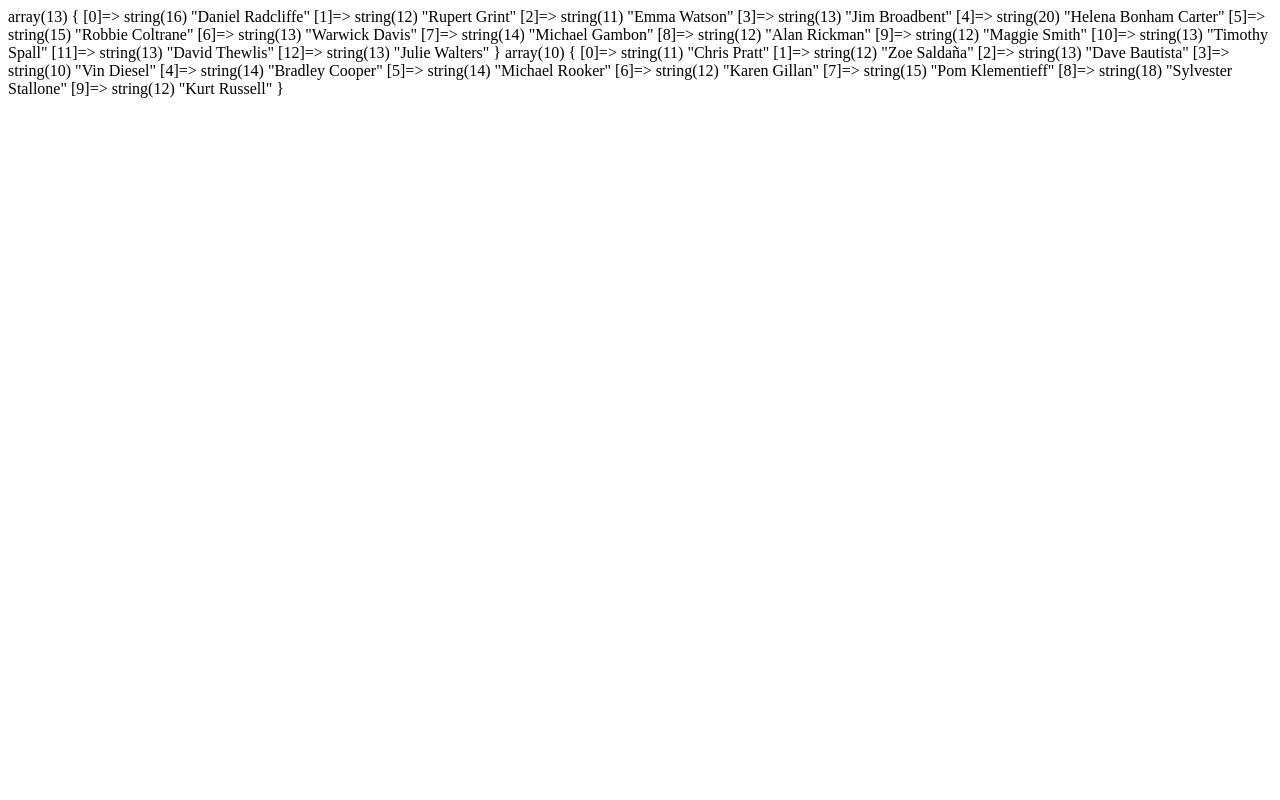
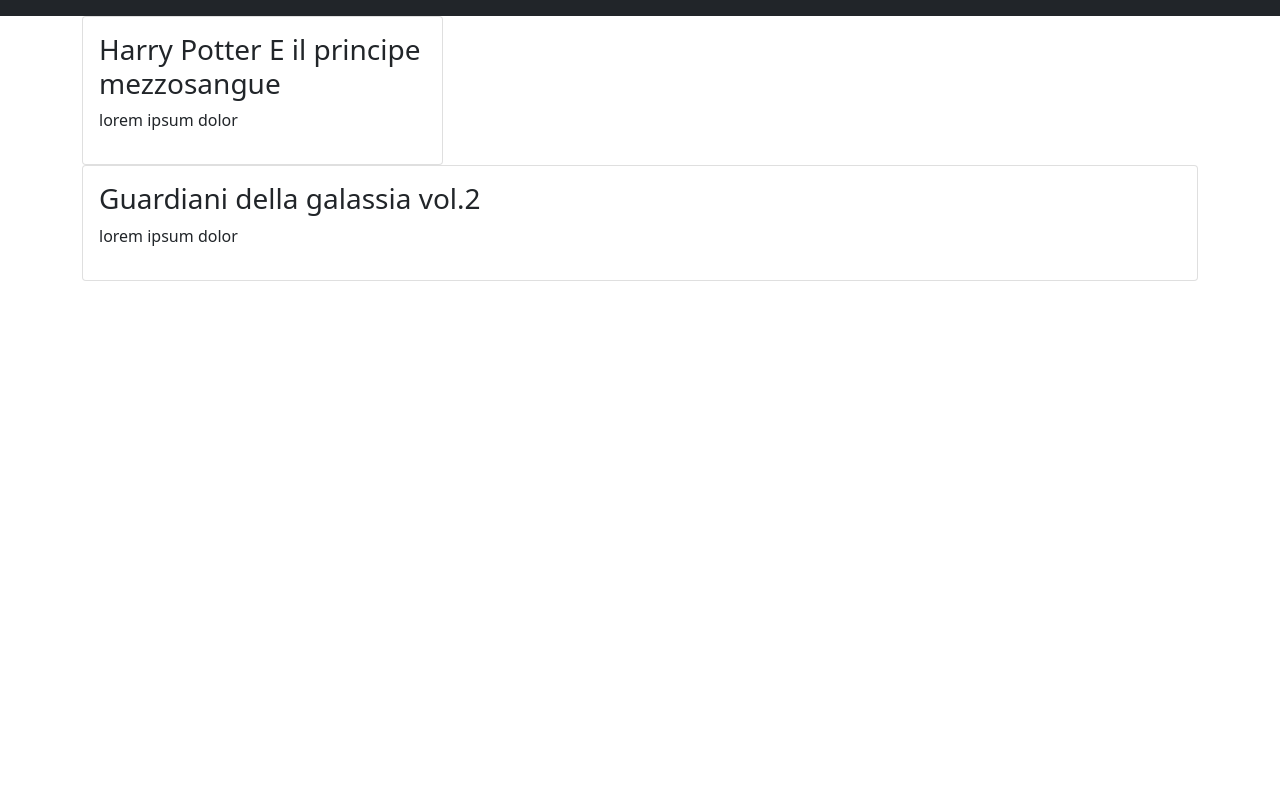
Before and after one commit to DarioBecchio/php-oop-1, a PHP site: page / in a window 1280 px wide. Run offline with PHP 8.4, Linux system fonts and the light colour scheme.

Commit message:
Create HTML cards

```diff
--- a/index.php
+++ b/index.php
@@ -7,7 +7,7 @@
 - vengono istanziati almeno due oggetti ‘Movie’ e stampati a schermo i valori delle relative proprietà
 */
 //Modello è Movie
-class Movie {
+class Movies {
     public $title;
     public $duration;
     public $cast;
@@ -32,7 +32,7 @@ class Movie {
 };
 
 //Il modello movie ha dentro 2 istanze HarryPotter e Guardiani della galassia
-$HarryPotter = new Movie("Harry Potter E il principe mezzosangue",120,[
+$HarryPotter = new Movies("Harry Potter E il principe mezzosangue",120,[
     'Daniel Radcliffe',
     'Rupert Grint',
     'Emma Watson',
@@ -48,7 +48,7 @@ $HarryPotter = new Movie("Harry Potter E il principe mezzosangue",120,[
     'Julie Walters'],
     "lorem ipsum dolor" );
 
-$GuardianOfGalaxy = new Movie("Guardiani della galassia vol.2",100,['Chris Pratt',
+$GuardianOfGalaxy = new Movies("Guardiani della galassia vol.2",100,['Chris Pratt',
     'Zoe Saldaña',
     'Dave Bautista',
     'Vin Diesel',
@@ -82,14 +82,14 @@ $HarryPotter->cast=[
   'David Thewlis',
   'Julie Walters'];
 $GuardianOfGalaxy->title = "Guardiani della galassia vol.2";
-  $GuardianOfGalaxy->duration = 100;
-  $GuardianOfGalaxy->overview =" lorem ipsum dolor";
-  $GuardianOfGalaxy->cast = [
+$GuardianOfGalaxy->duration = 100;
+$GuardianOfGalaxy->overview =" lorem ipsum dolor";
+$GuardianOfGalaxy->cast = [
 
   'Chris Pratt',
   'Zoe Saldaña',
   'Dave Bautista',
- 'Vin Diesel',
+  'Vin Diesel',
   'Bradley Cooper',
   'Michael Rooker',
   'Karen Gillan',
@@ -97,12 +97,54 @@ $GuardianOfGalaxy->title = "Guardiani della galassia vol.2";
   'Sylvester Stallone',
   'Kurt Russell'];*/
 
-
-  //var_dump($HarryPotter , $GuardianOfGalaxy);
+//var_dump($HarryPotter , $GuardianOfGalaxy);
 
 
+$movies = [$HarryPotter , $GuardianOfGalaxy] ;
 
-var_dump($HarryPotter->getCast());
-var_dump($GuardianOfGalaxy->getCast());
+//var_dump($HarryPotter->getCast());
+//var_dump($GuardianOfGalaxy->getCast());
 
 ?>
+
+
+<!DOCTYPE html>
+<html lang="en">
+<head>
+  <meta charset="UTF-8">
+  <meta name="viewport" content="width=device-width, initial-scale=1.0">
+  <link href="https://cdn.jsdelivr.net/npm/bootstrap@5.0.2/dist/css/bootstrap.min.css" rel="stylesheet" integrity="sha384-EVSTQN3/azprG1Anm3QDgpJLIm9Nao0Yz1ztcQTwFspd3yD65VohhpuuCOmLASjC" crossorigin="anonymous">
+  <title>Document</title>
+</head>
+<body>
+  <header class="bg-dark text-white">
+    <nav class="nav justify-content-center">
+      <a class="nav-link active" href="#"></a>
+      <a class="nav-link " href="#"></a>
+      <a class="nav-link disabled" href="#"></a>
+    </nav>
+  </header>
+  <main>
+    <section>
+      <div class="container">
+        <div class="row row-cols-1 row-cols-sm-3 g-3">
+          <?php foreach($movies as $movie) :?>
+            <div class="col">
+                <div class="card">
+                  <div class="card-body">
+                    <h3>
+                      <?=$movie->title?>
+                    </h3>
+                    <p>
+                      <?=$movie->overview?>
+                    </p>
+                  </div>
+                </div>
+              </div>
+            </div>
+          <?php endforeach; ?>
+      </div>
+    </section>
+  </main>
+</body>
+</html>
```
